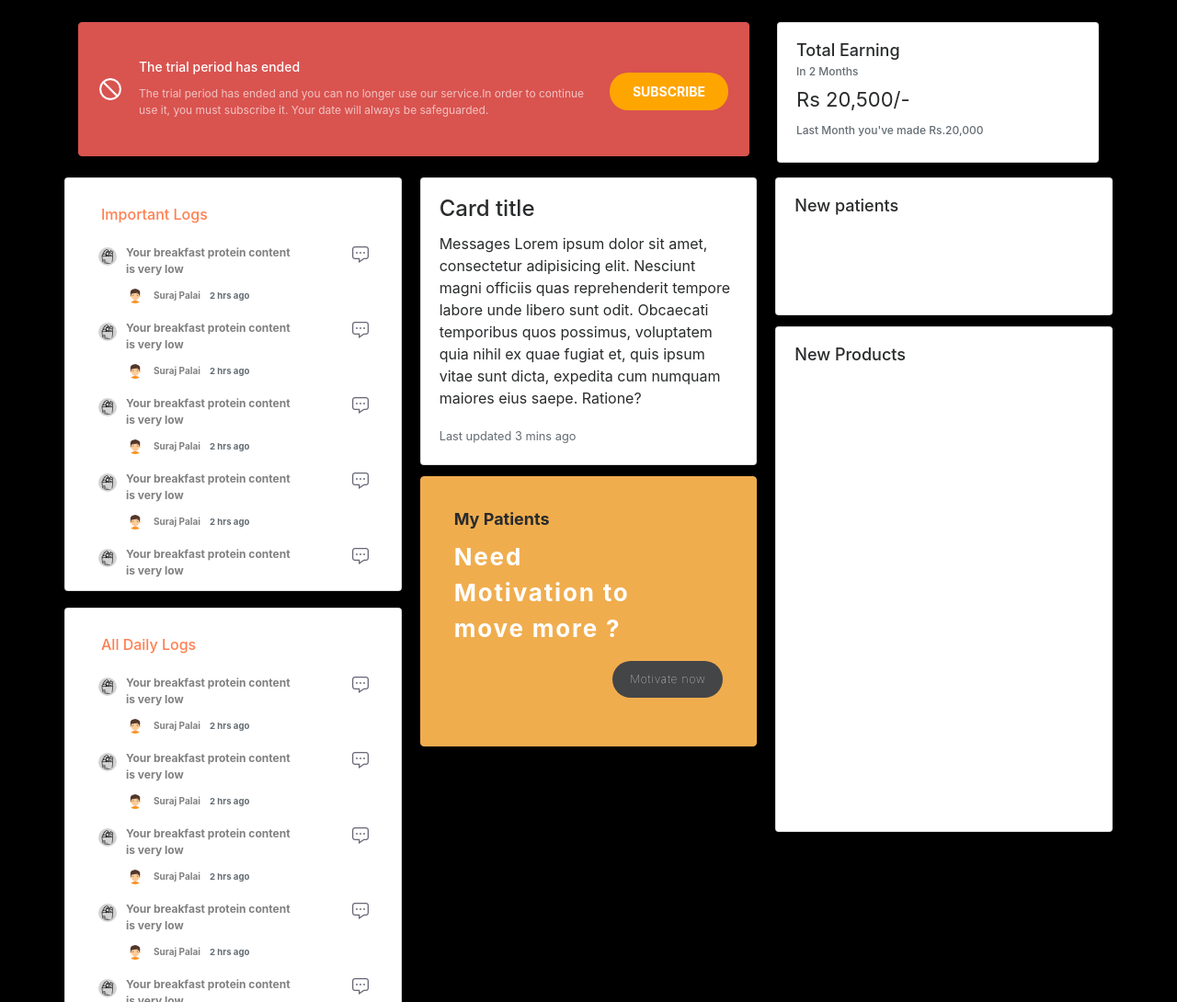
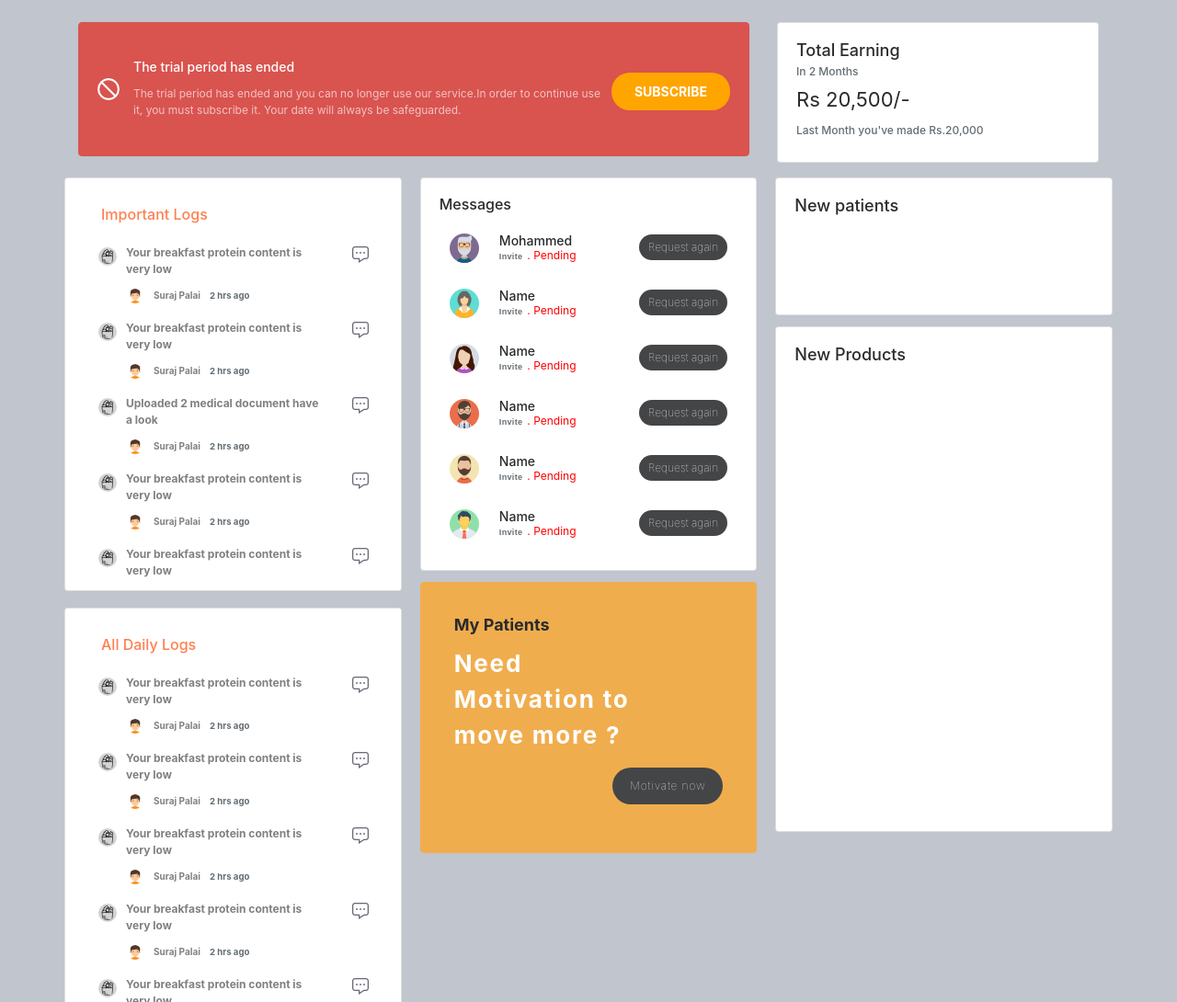
Before and after one commit to spalaios/webdesigner-project, a plain HTML site: page index.html in a window 1280 px wide. Shown: the top 1090 px of the page at 92% size. Drawn offline with Linux system fonts and the light colour scheme.

Commit message:
phase 2 completed

```diff
--- a/css/style.css
+++ b/css/style.css
@@ -1,16 +1,32 @@
 body{
-background: black;
+background:#c0c5ce;
+}
+.card:hover{
+  box-shadow: 2px 2px 15px rgba(0, 0, 0, 0.4), -2px -2px 15px rgba(0,0,0,0.4);
 }
 /*css for both important logs and daily logs */
 .card-scroll{
   height: 450px;
   overflow-y: scroll;
 }
-
+.card-scroll::-webkit-scrollbar {
+    width: 5px;
+}
+.card-scroll::-webkit-scrollbar-track {
+      background-color: grey;
+}
+.card-scroll::-webkit-scrollbar-thumb {
+      /*background-color:rgba(0, 0, 0, 0.1);*/
+      background-color:coral;
+}
+.card-scroll::-webkit-scrollbar-corner {
+      background-color: black;
+}
 .top{
   /*border: 1px solid black;*/
 
 }
+
 .top-img-left{
   float: left;
   /*border: 1px solid black;*/
@@ -31,7 +47,7 @@ background: black;
   color: grey;
   font-size: 12px;
   font-weight: bold;
-  width: 70%;
+  width: 80%;
 }
 
 .below-part{
@@ -140,7 +156,7 @@ background: black;
 }
 .card #top-block-para{
   font-size: 12px;
-  width: 500px;
+  /*width: 500px;*/
 }
 .card #top-block-image{
   /*border: 1px solid black;*/
@@ -162,4 +178,71 @@ background: black;
   background: orange;
   color: white;
   font-size: 14px;
+  cursor: pointer;
 }
+
+/*start of message block*/
+.message-block{
+  box-sizing: border-box;
+  /*border: 1px solid green;*/
+  display: flex;
+  justify-content: space-around;
+  align-items: center;
+  height: 60px;
+}
+.message-name-block{
+  /*box-sizing: border-box;*/
+  /*border: 1px solid black;*/
+  /*display: flex;*/
+  flex-direction: column;
+  align-items: flex-end;
+  /*padding-right: 25px;
+  padding-left: 25px;*/
+  height: 80px;
+  width: 40%;
+  position: relative;
+}
+.card .message-name-block h6{
+  /*box-sizing: border-box;*/
+  position: absolute;
+  font-size: 14px;
+  top: 30%;
+/*  line-height: 10px;
+  border: 1px solid blue;
+  margin-top: 35px;
+  margin-left: -20px;*/
+}
+.card .message-name-block p{
+  position: absolute;
+  top: 43%;
+}
+.card .message-name-block small{
+  font-size: 9px;
+  letter-spacing: 0.02rem;
+  /*border: 1px solid pink;*/
+  margin-right: 5px;
+  font-weight: bold;
+  font-family: sans-serif;
+}
+.card .message-name-block span{
+  /*border: 1px solid red;*/
+  font-size: 12px;
+  color: red;
+}
+
+.message-block .request-block{
+  /*border: 1px solid black;*/
+  font-weight: lighter;
+  font-size: 12px;
+  margin-top: 15px;
+  padding-top: 5px;
+  padding-bottom: 5px;
+  padding-left: 10px;
+  padding-right: 10px;
+  background: #444547;
+  color: white;
+  border-radius: 30px;
+  /*line-height: 10px;*/
+  cursor: pointer;
+}
+/*end of message-block */
--- a/index.html
+++ b/index.html
@@ -37,18 +37,6 @@
     <div class="row">
       <div class="card-columns">
         <div class="card p-3 card-scroll">
-          <!-- <img class="card-img-top img-fluid" src="..." alt="Card image cap"> -->
-          <!-- <div class="card-block">
-            <h6 class="card-title">Important Logs</h6>
-            <p class="card-text">
-              <div class="card card-inverse" style="background-color: #333; border-color: #333;">
-                <div class="card-block">
-                  <p class="card-title">Your breakfast protein content is low</p>
-                  <p class="card-text"><img src="images/user.png" alt="" class="rounded-circle"></p>
-                </div>
-              </div>
-            </p>
-          </div> -->
           <div class="row">
             <div class="col-12">
               <h6 class="topic">Important Logs</h6>
@@ -67,7 +55,7 @@
                 </div>
                 <div class="top">
                   <img src="images/groceries.png" alt="" class="top-img-left rounded-circle">
-                  <p class="text-left">Your breakfast protein content is very low</p>
+                  <p class="text-left">Uploaded 2 medical document have a look</p>
                   <img src="images/chat-icon.png" alt="" class="top-img-right">
                     <p class="below-part"><img src="images/boy.png" alt="" class="rounded-circle below-img"><span class="name">Suraj Palai</span><small class="text-muted time">2 hrs ago</small></p>
                 </div>
@@ -118,14 +106,6 @@
           </div>
         </div>
         <div class="card p-3 card-scroll">
-          <!-- <blockquote class="card-block card-blockquote">
-            <p>Lorem ipsum dolor sit amet, consectetur adipiscing elit. Integer posuere erat a ante.</p>
-            <footer>
-              <small class="text-muted">
-                Someone famous in <cite title="Source Title">Source Title</cite>
-              </small>
-            </footer>
-          </blockquote> -->
           <div class="row">
             <div class="col-12">
               <h6 class="topic">All Daily Logs</h6>
@@ -196,20 +176,62 @@
         </div>
         <div class="card">
           <div class="card-block">
-            <h4 class="card-title">Card title</h4>
-            <p class="card-text">Messages Lorem ipsum dolor sit amet, consectetur adipisicing elit. Nesciunt magni officiis quas reprehenderit tempore labore unde libero sunt odit. Obcaecati temporibus quos possimus, voluptatem quia nihil ex quae fugiat et, quis ipsum vitae sunt dicta, expedita cum numquam maiores eius saepe. Ratione?</p>
-            <p class="card-text"><small class="text-muted">Last updated 3 mins ago</small></p>
+            <div class="row">
+              <div class="col-12">
+                <h6>Messages</h6>
+                  <div class="message-block">
+                    <img src="images/man.png" alt="">
+                    <div class="message-name-block">
+                      <h6>Mohammed</h6>
+                      <p><small class="text-muted">Invite</small><span>. Pending</span></p>
+                    </div>
+                    <p class="request-block">Request again</p>
+                  </div>
+                  <div class="message-block">
+                    <img src="images/girl.png" alt="">
+                    <div class="message-name-block">
+                      <h6>Name</h6>
+                      <p><small class="text-muted">Invite</small><span>. Pending</span></p>
+                    </div>
+                    <p class="request-block">Request again</p>
+                  </div>
+                  <div class="message-block">
+                    <img src="images/girl2.png" alt="">
+                    <div class="message-name-block">
+                      <h6>Name</h6>
+                      <p><small class="text-muted">Invite</small><span>. Pending</span></p>
+                    </div>
+                    <p class="request-block">Request again</p>
+                  </div>
+                  <div class="message-block">
+                    <img src="images/manspecs.png" alt="">
+                    <div class="message-name-block">
+                      <h6>Name</h6>
+                      <p><small class="text-muted">Invite</small><span>. Pending</span></p>
+                    </div>
+                    <p class="request-block">Request again</p>
+                  </div>
+                  <div class="message-block">
+                    <img src="images/manbeard.png" alt="">
+                    <div class="message-name-block">
+                      <h6>Name</h6>
+                      <p><small class="text-muted">Invite</small><span>. Pending</span></p>
+                    </div>
+                    <p class="request-block">Request again</p>
+                  </div>
+                  <div class="message-block">
+                    <img src="images/man3.png" alt="">
+                    <div class="message-name-block">
+                      <h6>Name</h6>
+                      <p><small class="text-muted">Invite</small><span>. Pending</span></p>
+                    </div>
+                    <p class="request-block">Request again</p>
+                  </div>
+              </div>
+            </div>
           </div>
         </div>
         <div class="card card-warning p-3 text-center">
-          <!-- <blockquote class="card-blockquote">
-            <p>My patients Lorem ipsum dolor sit amet, consectetur adipisicing elit. Perferendis id molestiae, repudiandae officia consequuntur necessitatibus doloremque minus, incidunt labore rerum, at asperiores quo, deleniti accusamus obcaecati hic corporis ex blanditiis? Quae quidem dolores maxime doloribus!</p>
-            <footer>
-              <small>
-                Someone famous in <cite title="Source Title">Source Title</cite>
-              </small>
-            </footer>
-          </blockquote> -->
           <div class="card-block patient">
             <h4 class="card-title text-left">My Patients</h4>
             <!-- <h6 class="card-subtitle mb-2 text-muted">Card subtitle</h6> -->
```
Also changed, not shown: images/girl.png (added), images/girl2.png (added), images/man.png (added), images/man3.png (added), images/manbeard.png (added), images/manspecs.png (added).
